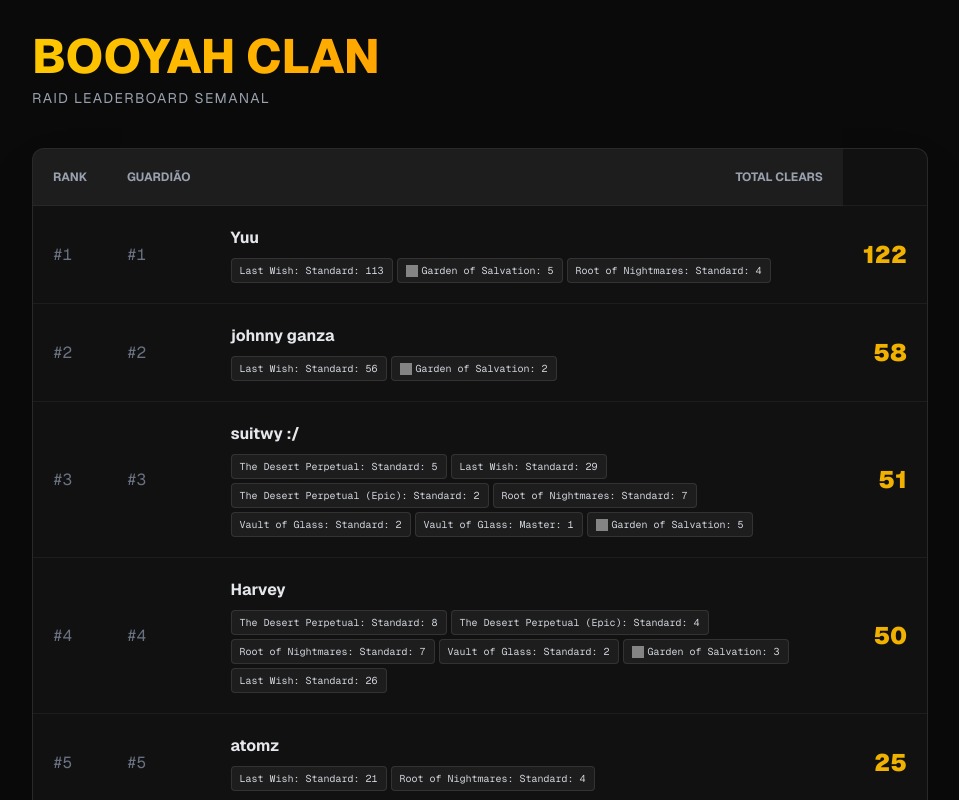
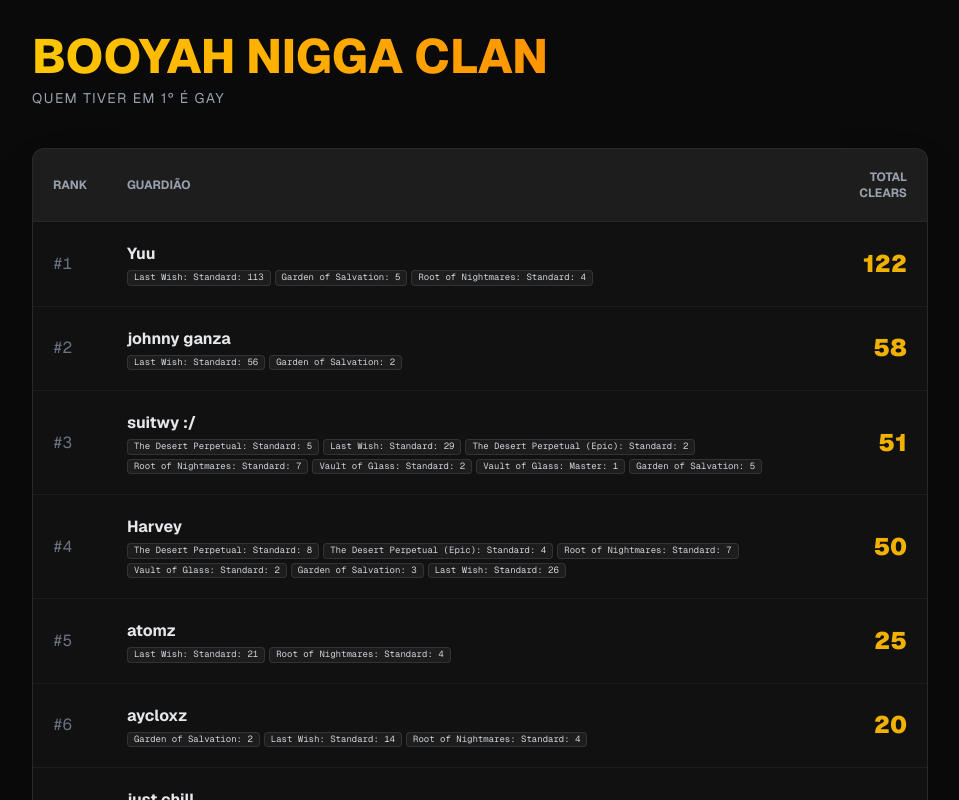
Before and after one commit to gui198gui/booyahtracker, a Next.js app in the folder booyah-tracker/: page / in a window 1280 px wide. Shown: the top 800 px of the page, without its empty margins (160-1119 px from the left). Built offline with nearby package versions, Linux system fonts and the light colour scheme; grey boxes are pictures that could not be loaded.

Commit message:
Update page.tsx

```diff
--- a/booyah-tracker/app/page.tsx
+++ b/booyah-tracker/app/page.tsx
@@ -1,15 +1,21 @@
-import data from "./ranking.json";
+import data from './ranking.json';
+async function getEmblem(membershipType: number, membershipId: string) {
+  const res = await fetch(
+    `https://www.bungie.net/Platform/Destiny2/${membershipType}/Profile/${membershipId}/?components=200`,
+    {
+      headers: {
+        "X-API-Key": process.env.NEXT_PUBLIC_BUNGIE_API_KEY!,
+      },
+    }
+  );
 
-const raidIcons: Record<string, string> = {
-  "Root of Nightmares":
-    "https://www.bungie.net/common/destiny2_content/icons/raid_root.png",
-  "Garden of Salvation":
-    "https://www.bungie.net/common/destiny2_content/icons/raid_gos.png",
-  "Last Wish":
-    "https://www.bungie.net/common/destiny2_content/icons/raid_lastwish.png",
-  "King's Fall":
-    "https://www.bungie.net/common/destiny2_content/icons/raid_kingsfall.png",
-};
+  const data = await res.json();
+
+  const profile = data?.Response?.profile?.data;
+  const emblemHash = profile?.userInfo?.iconPath;
+
+  return emblemHash;
+}
 
 export default function Home() {
   return (
@@ -17,11 +23,11 @@ export default function Home() {
       <div className="max-w-4xl mx-auto">
 
         <h1 className="text-5xl font-extrabold mb-2 bg-gradient-to-r from-yellow-400 to-orange-500 text-transparent bg-clip-text">
-          BOOYAH CLAN
+          BOOYAH NIGGA CLAN
         </h1>
 
         <p className="text-gray-400 mb-10 tracking-widest uppercase text-sm">
-          Raid Leaderboard Semanal
+          Quem tiver em 1º é gay
         </p>
 
         <div className="bg-[#111] border border-white/10 rounded-xl overflow-hidden shadow-2xl">
@@ -40,37 +46,19 @@ export default function Home() {
               {data.map((player: any, index: number) => (
                 <tr
                   key={player.name}
-                  className="relative border-t border-white/5 hover:bg-white/[0.02] transition-all"
+                  className="border-t border-white/5 hover:bg-white/[0.02] transition-all"
                 >
-                  {/* BACKGROUND EMBLEM */}
-                  {player.emblem && (
-                    <td
-                      colSpan={3}
-                      className="absolute inset-0 opacity-10 pointer-events-none"
-                      style={{
-                        backgroundImage: `url(${player.emblem})`,
-                        backgroundSize: "cover",
-                        backgroundPosition: "center"
-                      }}
-                    />
-                  )}
-
-                  {/* CONTENT ON TOP */}
-                  <td className="relative z-10 p-5 text-gray-500 font-mono">
-                    #{index + 1}
-                  </td>
 
                   {/* RANK */}
                   <td className="p-5 text-gray-500 font-mono">
                     #{index + 1}
                   </td>
 
-                  {/* NAME + EMBLEM + RAIDS */}
+                  {/* NAME + RAID TAGS */}
                   <td className="p-5">
+                    <div className="flex items-center gap-3">
 
-                    <div className="flex items-center gap-3 font-bold text-gray-200">
-
-                      {/* EMBLEM (se existir no JSON) */}
+                      {/* EMBLEM */}
                       {player.emblem && (
                         <img
                           src={`https://www.bungie.net${player.emblem}`}
@@ -79,32 +67,26 @@ export default function Home() {
                         />
                       )}
 
-                      {player.name}
+                      {/* NAME */}
+                      <div className="font-bold text-gray-200">
+                        {player.name}
+                      </div>
+
                     </div>
 
-                    {/* RAIDS */}
-                    <div className="flex flex-wrap gap-1 mt-2">
+                    <div className="flex flex-wrap gap-1 mt-1">
                       {Object.entries(player.raids || {}).map(
                         ([raid, count]: any) =>
                           count > 0 && (
                             <span
                               key={raid}
-                              className="text-[10px] bg-white/5 text-gray-300 px-2 py-1 rounded border border-white/10 font-mono flex items-center gap-1"
+                              className="text-[9px] bg-white/5 text-gray-300 px-1.5 rounded border border-white/10 font-mono"
                             >
-
-                              {raidIcons[raid] && (
-                                <img
-                                  src={raidIcons[raid]}
-                                  className="w-3 h-3 opacity-80"
-                                />
-                              )}
-
                               {raid}: {count}
                             </span>
                           )
                       )}
                     </div>
-
                   </td>
 
                   {/* TOTAL CLEARS */}
```
